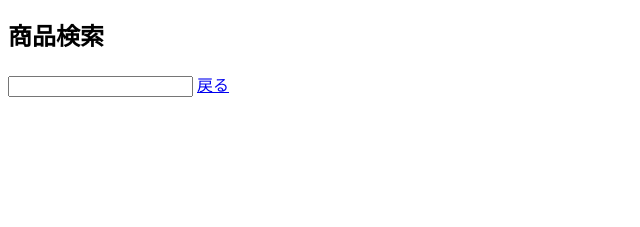
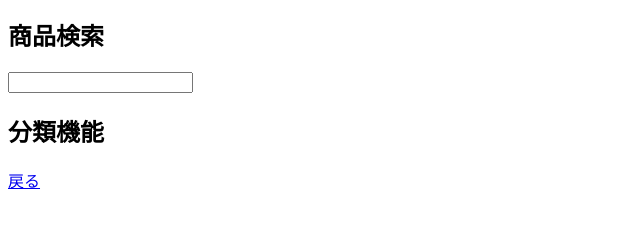
Before and after one commit to Sheldy501/sports, a plain HTML site: page shop.html in a window 1280 px wide. Shown: the part 137-364 px from the top of the page, without its empty margins (0-640 px from the left). Drawn offline with Linux system fonts and the light colour scheme.

Commit message:
分類機能の完成

```diff
--- a/shop.html
+++ b/shop.html
@@ -14,6 +14,7 @@
     </ul>
     <h2>商品検索</h2>
     <input type="text" name="検索">
+    <h2>分類機能</h2>
     <a href="index.html">戻る</a>
 </body>
 </html>
```
